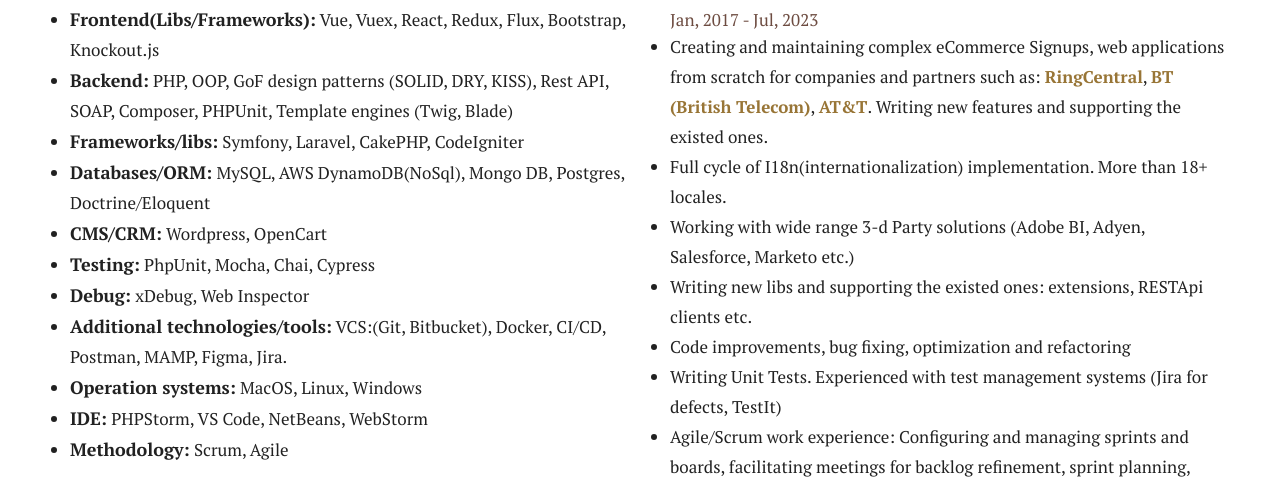
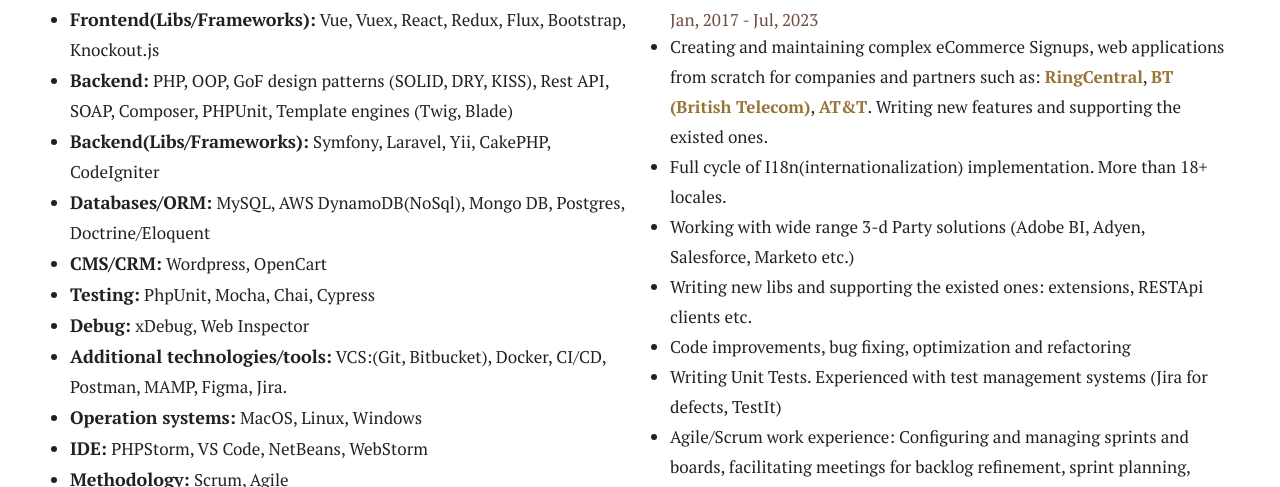
Before and after one commit to vodolserge/curriculum-vitae, a website: page index.html in a window 1280 px wide. Shown: the part 312-799 px from the top of the page. Drawn offline with nearby package versions, Linux system fonts and the light colour scheme.

Commit message:
# Yii framework added

```diff
--- a/index.html
+++ b/index.html
@@ -92,7 +92,7 @@
                                 <span class="sub-item">Backend:</span> PHP, OOP, GoF design patterns (SOLID, DRY, KISS), Rest API, SOAP, Composer, PHPUnit, Template engines (Twig, Blade)
                             </li>
                             <li class="tech-skills-item">
-                                <span class="sub-item">Frameworks/libs:</span> Symfony, Laravel, CakePHP, CodeIgniter
+                                <span class="sub-item">Backend(Libs/Frameworks):</span> Symfony, Laravel, Yii, CakePHP, CodeIgniter
                             </li>
                             <li class="tech-skills-item">
                                 <span class="sub-item">Databases/ORM:</span> MySQL, AWS DynamoDB(NoSql), Mongo DB, Postgres, Doctrine/Eloquent
```
